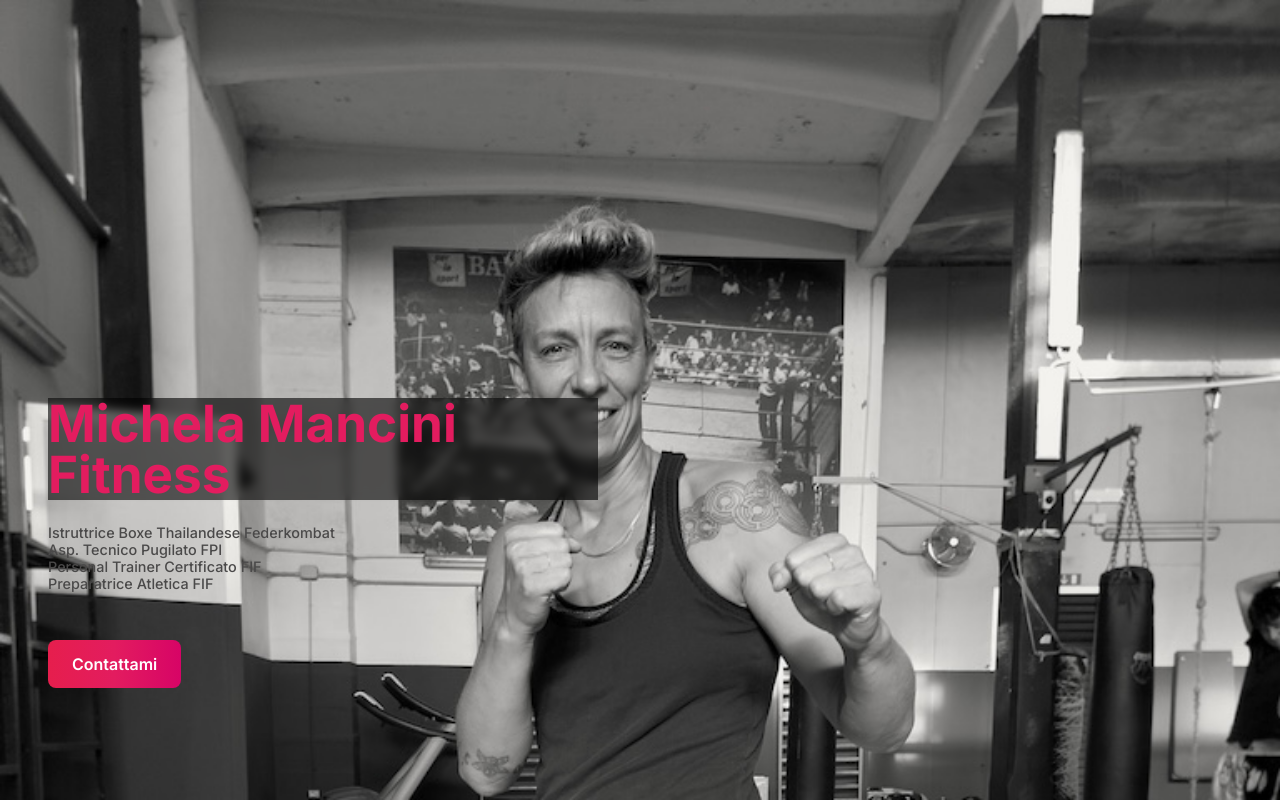
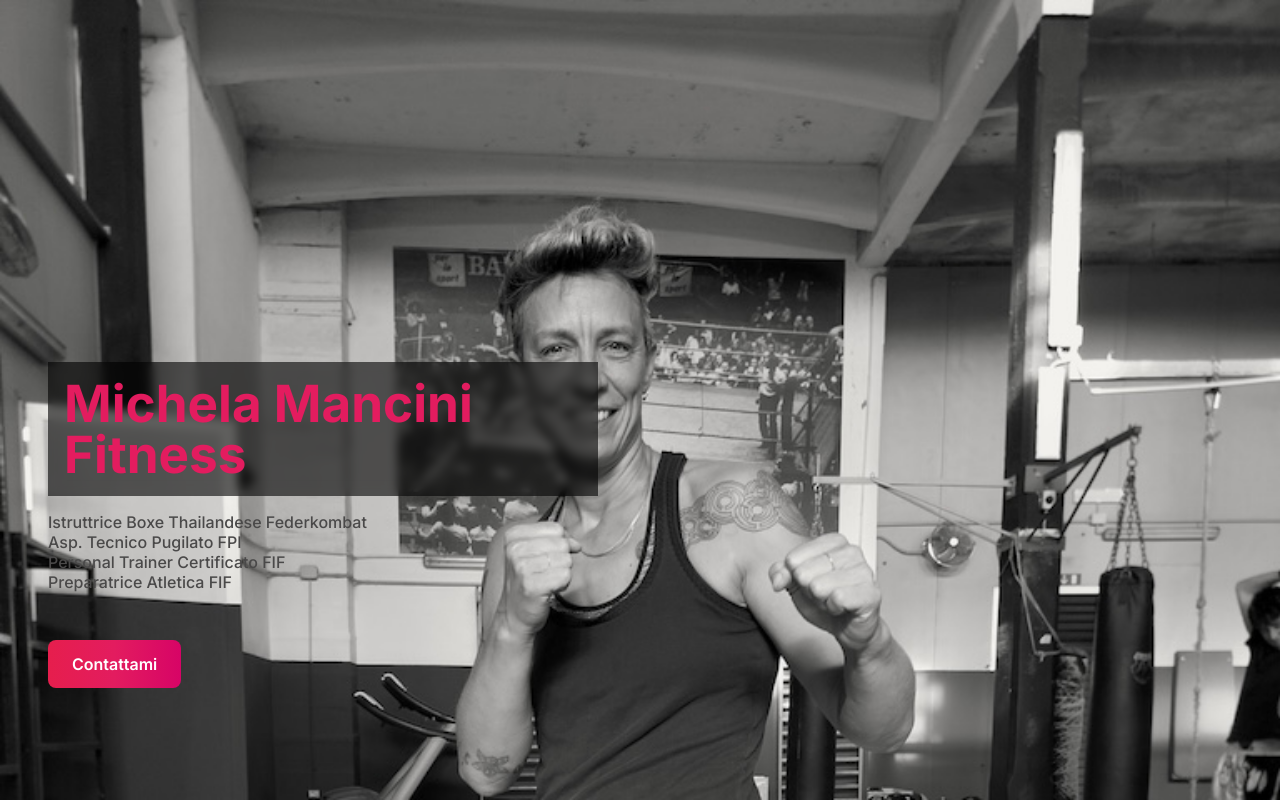
Before and after one commit to anadamastor/mic-fit, a Next.js app: page / in a window 1280 px wide. Shown: the top 802 px of the page. Built offline with nearby package versions, Linux system fonts and the light colour scheme.

Commit message:
changes text hero

```diff
--- a/src/app/page.module.css
+++ b/src/app/page.module.css
@@ -14,6 +14,7 @@
   background-color: #00000099;
   backdrop-filter: blur(5px);
   max-width: 550px;
+  padding: 1rem;
 }
 .name h1 {
   font-size: 3.2rem;
@@ -24,11 +25,11 @@
 
 .details {
   margin-bottom: 3rem;
-  margin-top: 1.5rem;
+  margin-top: 1rem;
 }
 
 .details p {
-  font-size: 0.9rem;
+  font-size: 1rem;
   font-weight: 500;
   color: rgb(74, 73, 73);
 }
```
